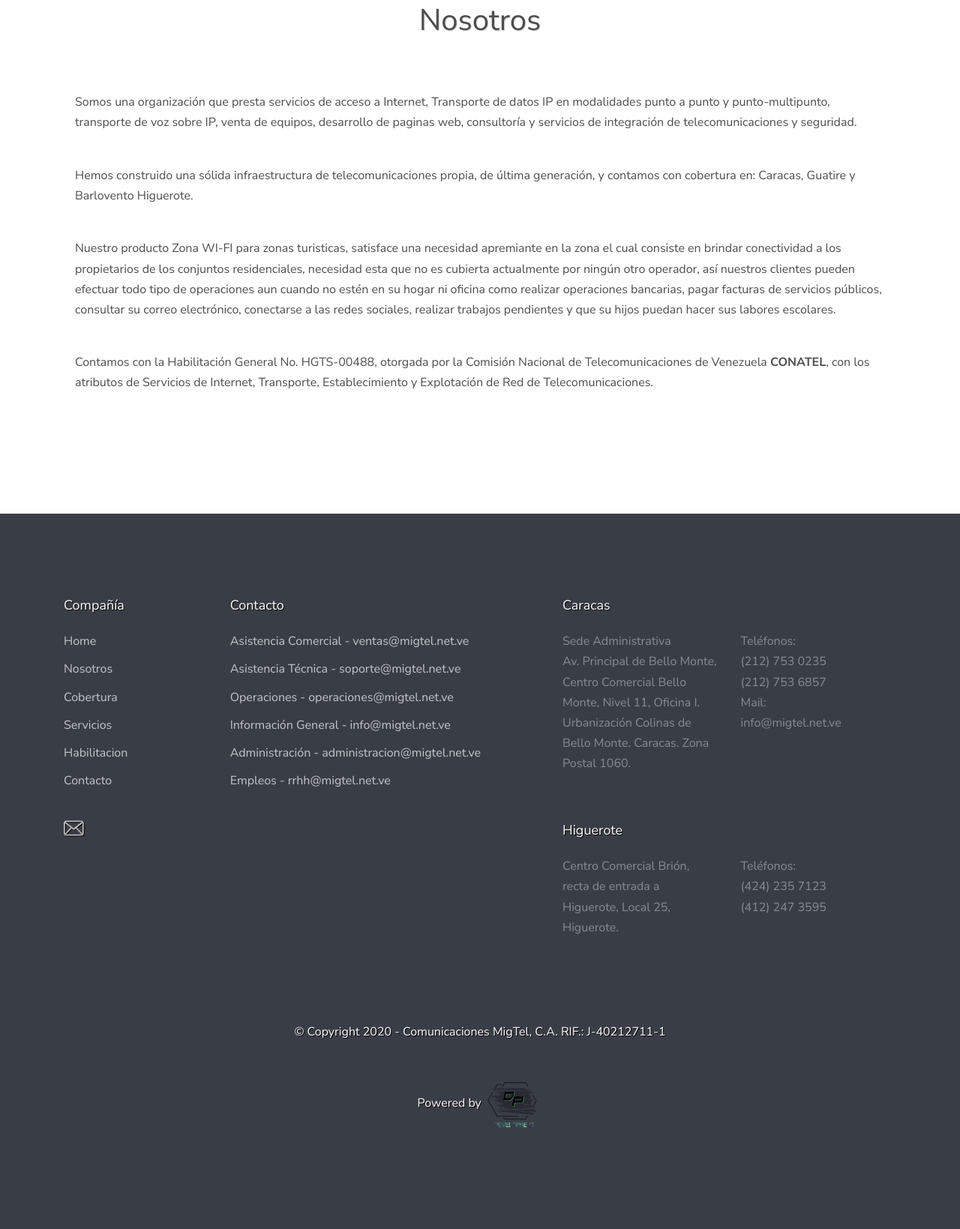
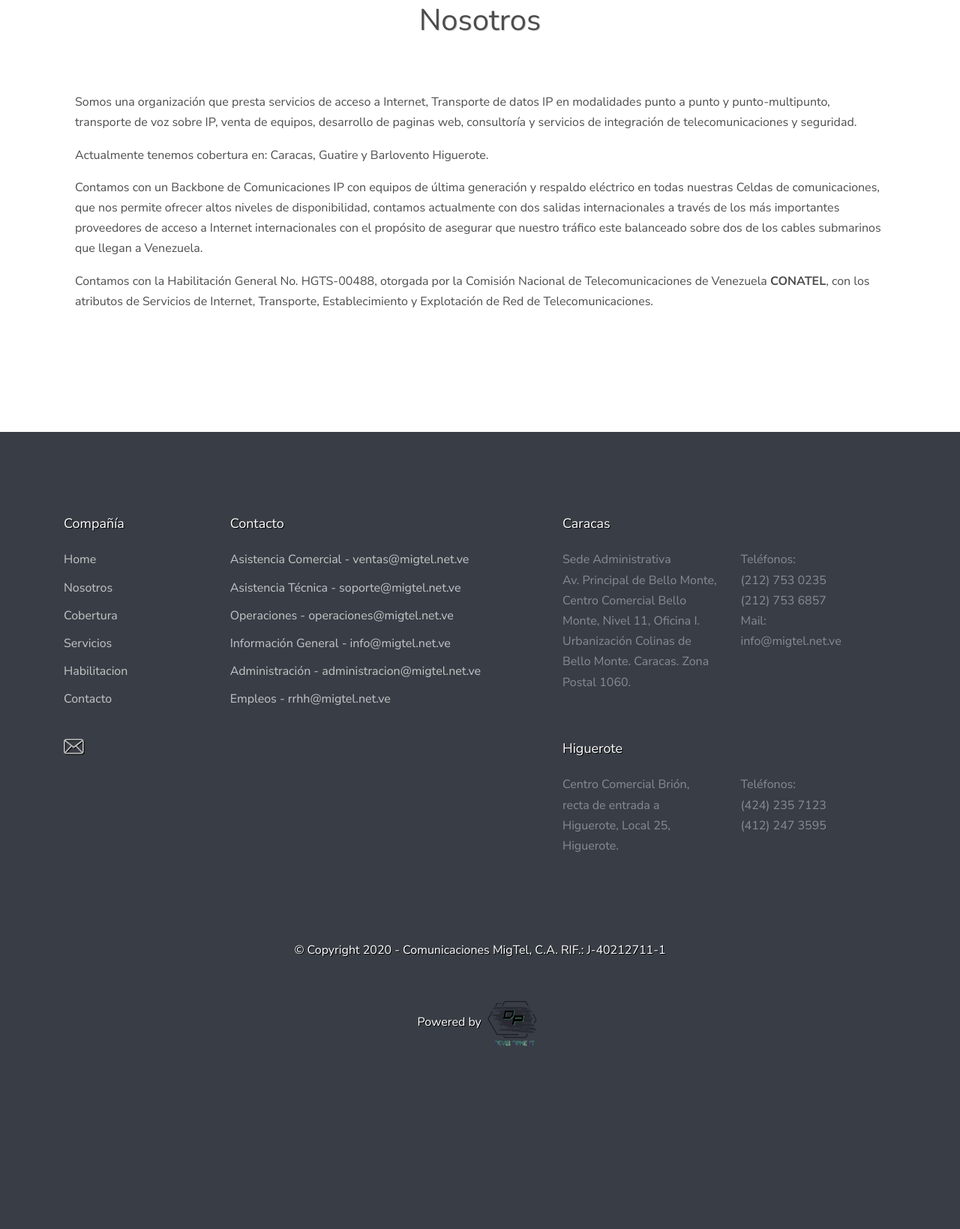
Before and after one commit to diegoporro/Migtel_Web, a Django app: page /nosotros/ in a window 1280 px wide. Shown: the part 260-1899 px from the top of the page at 75% size. After the commit the page ends 1655 px from the top, so only its background shows below. Run offline with Django 3.2, Linux system fonts and the light colour scheme; some libraries are stand-ins or nearby versions; some web fonts are replaced.

Commit message:
Changing 'Nosotros' text

```diff
--- a/Migtel_Admin/settings.py
+++ b/Migtel_Admin/settings.py
@@ -25,8 +25,8 @@
 # SECURITY WARNING: don't run with debug turned on in production!
 DEBUG = True
 
-# ALLOWED_HOSTS = ['Migtel-web.herokuapp.com']
-ALLOWED_HOSTS = []
+ALLOWED_HOSTS = ['Migtel-web.herokuapp.com']
+# ALLOWED_HOSTS = []
 
 # Application definition
 
--- a/templates/nosotros.html
+++ b/templates/nosotros.html
@@ -17,13 +17,13 @@
                     <div class="unit-3-body">
                         <p>
                             Somos una organización que presta servicios de acceso a Internet, Transporte de datos IP en modalidades punto a punto y punto-multipunto, transporte de voz sobre IP, venta de equipos, desarrollo de paginas web, consultoría y servicios de integración de telecomunicaciones y seguridad.
-                        </p><br>
+                        </p>
                         <p>
-                            Hemos construido una sólida infraestructura de telecomunicaciones propia, de última generación, y contamos con cobertura en: Caracas, Guatire y Barlovento Higuerote.
-                        </p><br>
+                            Actualmente tenemos cobertura en: Caracas, Guatire y Barlovento Higuerote.
+                        </p>
                         <p>
-                            Nuestro producto Zona WI-FI para zonas turisticas, satisface una necesidad apremiante en la zona el cual consiste en brindar conectividad a los propietarios de los conjuntos residenciales, necesidad esta que no es cubierta actualmente por ningún otro operador, así nuestros clientes pueden efectuar todo tipo de operaciones aun cuando no estén en su hogar ni oficina como realizar operaciones bancarias, pagar facturas de servicios públicos, consultar su correo electrónico, conectarse a las redes sociales, realizar trabajos pendientes y que su hijos puedan hacer sus labores escolares.
-                        </p><br>
+                            Contamos con un Backbone de Comunicaciones IP con equipos de última generación y respaldo eléctrico en todas nuestras Celdas de comunicaciones, que nos permite ofrecer altos niveles de disponibilidad, contamos actualmente con dos salidas internacionales a través de los más importantes proveedores de acceso a Internet internacionales con el propósito de asegurar que nuestro tráfico este balanceado sobre dos de los cables submarinos que llegan a Venezuela.
+                        </p>
                         <p>Contamos con la  Habilitación General No. HGTS-00488, otorgada por la Comisión Nacional de Telecomunicaciones de Venezuela <b>CONATEL</b>, con los atributos de Servicios de Internet, Transporte, Establecimiento y Explotación de Red de Telecomunicaciones.</p>
                     </div>
                 </div>
```
